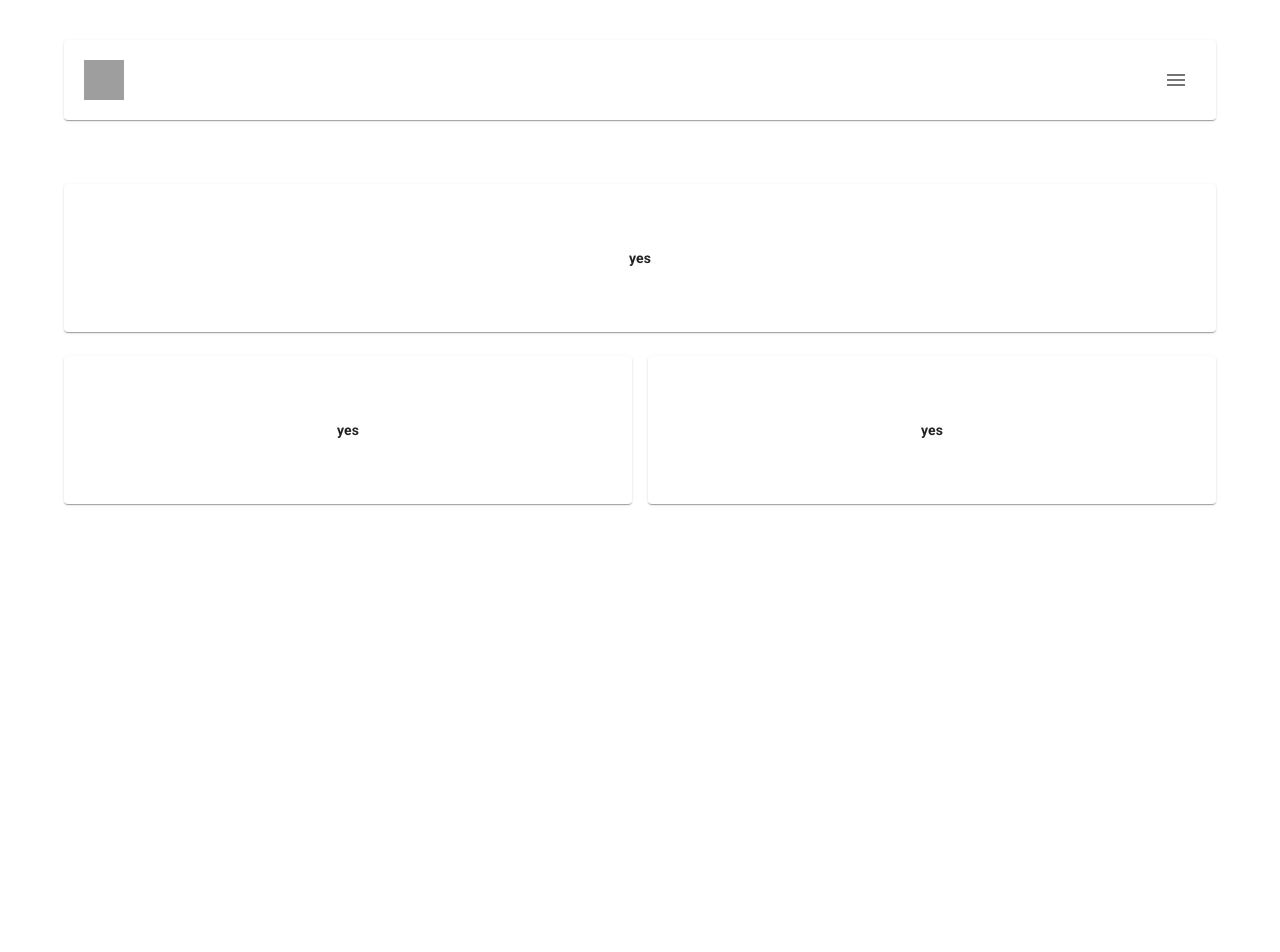
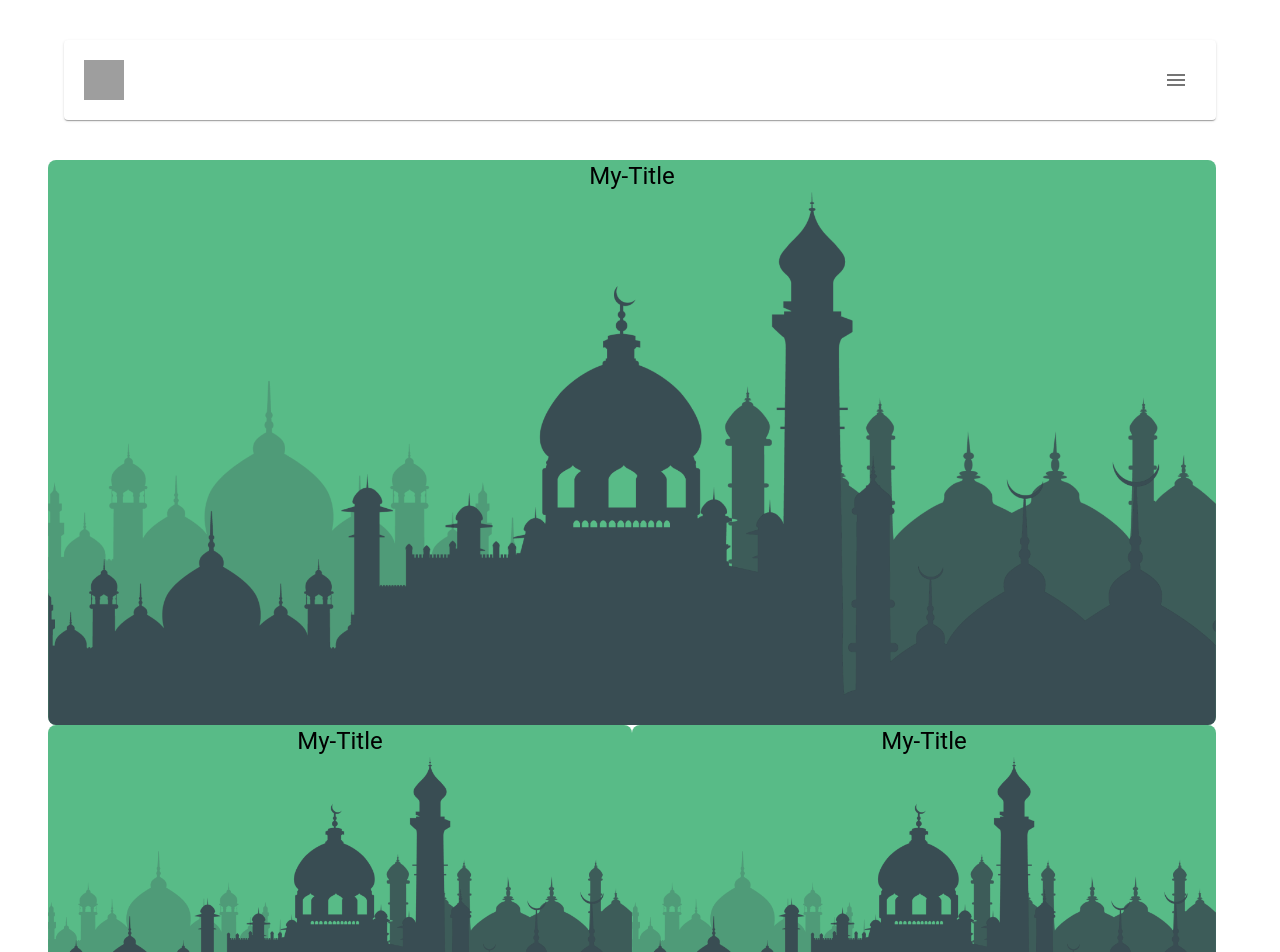
Before and after one commit to Kechenk/opoJareJS, a React (Vite) app: page /Kartu in a window 1280 px wide. Shown: the top 952 px of the page. Before the commit the page ends 800 px from the top, so only its background shows below. Built offline with nearby package versions, Linux system fonts and the light colour scheme; grey boxes are pictures that could not be loaded.

Commit message:
AAAAAAAKKHH

```diff
--- a/package.json
+++ b/package.json
@@ -12,6 +12,7 @@
   "dependencies": {
     "@emotion/react": "^11.13.0",
     "@emotion/styled": "^11.13.0",
+    "@fontsource/plus-jakarta-sans": "^5.0.21",
     "@fontsource/roboto": "^5.0.14",
     "@mui/icons-material": "^5.16.7",
     "@mui/material": "^5.16.7",
--- a/src/App.jsx
+++ b/src/App.jsx
@@ -3,21 +3,15 @@ import * as React from "react";
 import Navbar from "./components/Navbar";
 import Card from "./components/Card";
 import { Outlet } from "react-router-dom";
-import '@fontsource/roboto/300.css';
-import '@fontsource/roboto/400.css';
-import '@fontsource/roboto/500.css';
-import '@fontsource/roboto/700.css';
-
+import "@fontsource/plus-jakarta-sans";
 
 // import Router from "./main/router"
 
 function App() {
   return (
     <Container sx={{ p: 4 }}>
-      <Typography>
-        <Navbar />
-        <Outlet />
-      </Typography>
+      <Navbar />
+      <Outlet />
     </Container>
   );
 }
--- a/src/components/Card.jsx
+++ b/src/components/Card.jsx
@@ -1,4 +1,8 @@
-import { Box, Grid, Paper, Typography } from "@mui/material";
+import { Box, Grid, Paper } from "@mui/material";
+import BoxTrial from "./ui/BoxTrial";
+import { BoxSize } from "./ui/BoxSize";
+import Tombol from "./ui/Tombol";
+// import Tombol from "./ui/Tombol";
 
 
 export default function () {
@@ -10,71 +14,23 @@ export default function () {
         columnSpacing={2}
         rowSpacing={3}
       >
-        <Grid item xs={12} md={12}>
-          <Box
-            component="div"
-            height="21em"
-            maxWidth="100%"
-            bgcolor="rgb(18, 158, 84, 0.7)"
-            sx={{
-              borderRadius: 2,
-              backgroundImage: 'url("/img/bg.png")',
-              backgroundSize: "cover",
-            }}
-          >
-            <Text>
-              YEAH
-            </Text>
-          </Box>
-        </Grid>
-        <Grid item xs={6} md={6}>
-          <Box
-            component="div"
-            height="10em"
-            maxWidth="100%"
-            bgcolor="rgb(18, 158, 84, 0.7)"
-            sx={{
-              borderRadius: 2,
-              backgroundImage: 'url("/img/bg.png")',
-              backgroundSize: "cover",
-            }}
-          >
-            tes
-          </Box>
-        </Grid>
-        <Grid item xs={6} md={6}>
-          <Box
-            component="div"
-            height="10em"
-            maxWidth="100%"
-            bgcolor="rgb(18, 158, 84, 0.7)"
-            sx={{
-              borderRadius: 2,
-              backgroundImage: 'url("/img/bg.png")',
-              backgroundSize: "cover",
-            }}
-          >
-            tes
-          </Box>
-        </Grid>
 
-        <Grid item xs={6} md={6}>
-          <Box bgcolor="rgb(18, 158, 84, 0.7)" borderRadius={2}>
-            <Typography lineHeight="1em" component="span">
-              tesss
-            </Typography>
-            <Box
-              component="img"
-              src="/img/bg.png"
-              sx={{
-                width: "100%",
-                position: "relative",
-                verticalAlign: "middle",
-                borderRadius: 2,
-              }}
-            />
-          </Box>
-        </Grid>
+        {/* <BoxSize.MD />
+        <BoxSize.XS />
+        <BoxSize.XS /> */}
+
+        <BoxTrial  md={12} xs={12} height="21em">
+          <Tombol>
+            wow
+          </Tombol>
+        </BoxTrial>
+        <BoxTrial md={4} xs={4}>
+        </BoxTrial>
+        <BoxTrial md={4} xs={4} />
+        <BoxTrial md={4} xs={4}>
+        </BoxTrial>
+
+
       </Grid>
     </Box>
   );
--- a/src/components/Kartu.jsx
+++ b/src/components/Kartu.jsx
@@ -1,13 +1,5 @@
-import { Box, Paper, Grid, styled, Card } from "@mui/material";
-
-const Item = styled(Paper)(({ theme }) => ({
-  ...theme.typography.body2,
-  padding: theme.spacing(8),
-  whiteSpace: "nowrap",
-  textAlign: "center",
-  // color: "#424242",
-  fontWeight: "bold",
-}));
+import { Box, Card, Grid, Paper, Stack, Typography, withStyles } from "@mui/material";
+import BoxComponents from "./ui/BoxComponents.jsx"
 
 export default function () {
   return (
@@ -17,27 +9,71 @@ export default function () {
         container
         columnSpacing={2}
         rowSpacing={3}
+        direction="row"
       >
-        <Grid item xs={12} md={12}>
-          <Box sx={{ backgroundColor : "transparent" }}>
-            <Item>yes</Item>
+        <Grid xs={12} md={12} container>
+          <Box item container bgcolor="rgb(18, 158, 84, 0.7)" borderRadius={2}>
+            <Stack
+              sx={{
+                alignItems: "center",
+                direction: "column",
+                flexGrow: 1,
+              }}
+            >
+              <Typography variant="h5">My-Title</Typography>
+            </Stack>
+
+            <BoxComponents />
           </Box>
         </Grid>
-        <Grid item xs={6} md={6}>
-          <Item>yes</Item>
+        <Grid xs={6} md={6} container>
+          <Box item container bgcolor="rgb(18, 158, 84, 0.7)" borderRadius={2}>
+            <Stack
+              sx={{
+                alignItems: "center",
+                direction: "column",
+                flexGrow: 1,
+              }}
+            >
+              <Typography variant="h5">My-Title</Typography>
+            </Stack>
+
+            <Box
+              component="img"
+              src="/img/bg.png"
+              sx={{
+                width: "100%",
+                position: "relative",
+                verticalAlign: "middle",
+                borderRadius: 2,
+              }}
+            />
+          </Box>
         </Grid>
-        <Grid item xs={6} md={6}>
-          <Item>yes</Item>
+        <Grid xs={6} md={6} container>
+          <Box item container bgcolor="rgb(18, 158, 84, 0.7)" borderRadius={2}>
+            <Stack
+              sx={{
+                alignItems: "center",
+                direction: "column",
+                flexGrow: 1,
+              }}
+            >
+              <Typography variant="h5">My-Title</Typography>
+            </Stack>
+
+            <Box
+              component="img"
+              src="/img/bg.png"
+              sx={{
+                width: "100%",
+                position: "relative",
+                verticalAlign: "middle",
+                borderRadius: 2,
+              }}
+            />
+          </Box>
         </Grid>
-        {/* <Grid item xs={1} sm={2} md={6} lg={6}>
-            <Item>ITEM 4</Item>
-          </Grid>
-          <Grid item xs={1} sm={2} md={4} lg={4}>
-            <Item>ITEM 5</Item>
-          </Grid>
-          <Grid item xs={1} sm={2} md={2} lg={2}>
-            <Item>ITEM 6</Item>
-          </Grid> */}
       </Grid>
     </Box>
   );
--- /dev/null
+++ b/src/components/ui/BoxComponents.jsx
@@ -0,0 +1,19 @@
+import { Box } from "@mui/material";
+import React from "react";
+
+const BoxComponents = () => {
+  return (
+    <Box
+      component="img"
+      src="/img/bg.png"
+      sx={{
+        width: "100%",
+        position: "relative",
+        verticalAlign: "middle",
+        borderRadius: 2,
+      }}
+    />
+  );
+};
+
+export default BoxComponents;
--- /dev/null
+++ b/src/components/ui/BoxSize.jsx
@@ -0,0 +1,21 @@
+import { Grid } from "@mui/material";
+import React from "react";
+import BoxTrial from "./BoxTrial";
+
+const MD = () => (
+  // <Grid item xs={12} md={12}>
+    <BoxTrial>Keceng</BoxTrial>
+  // </Grid>
+);
+
+
+const XS = () => (
+  <Grid item xs={6} md={6}>
+    <BoxTrial>Keceng</BoxTrial>
+  </Grid>
+);
+
+export const BoxSize = {
+  MD,
+  XS,
+};
--- /dev/null
+++ b/src/components/ui/BoxTrial.jsx
@@ -0,0 +1,29 @@
+import { Box, Grid, Typography } from "@mui/material";
+import React from "react";
+import Tombol from "./Tombol";
+
+const BoxTrial = ({ children, xs, md, height = '10em' }) => {
+  return (
+    <Grid item xs={xs} md={md}>
+      <Box
+        bgcolor="rgb(18, 158, 84, 0.7)"
+        borderRadius={2}
+        display="flex"
+        justifyContent="center"
+        alignItems="center"
+        height={height}
+        sx={{
+          backgroundImage: 'url("/img/bg.png")',
+          backgroundSize: 'cover',
+          borderRadius: 2,
+        }}
+      >
+        <Typography variant="h3" fontWeight="bold" color="white" component="div">
+          {children}
+        </Typography>
+      </Box>
+    </Grid>
+  );
+};
+
+export default BoxTrial;
--- /dev/null
+++ b/src/components/ui/Tombol.jsx
@@ -0,0 +1,22 @@
+import { Box } from '@mui/material'
+import React from 'react'
+
+const Tombol = ({children}) => {
+  return (
+    <Box
+    component="section"
+
+    borderRadius={4}
+    display="flex"
+    justifyContent="center"
+    alignItems="center"
+    sx={{ bgcolor : "transparent",
+    borderColor : "white",
+     }}
+    >
+      {children}
+    </Box>
+  )
+}
+
+export default Tombol
--- a/src/main/router.jsx
+++ b/src/main/router.jsx
@@ -2,6 +2,7 @@ import { createBrowserRouter } from "react-router-dom";
 import App from "../App";
 import Card from "../components/Card";
 import Kartu from "../components/Kartu";
+import Playground from "../components/Playground";
 
 const router = createBrowserRouter([
   {
@@ -15,6 +16,10 @@ const router = createBrowserRouter([
       {
         path: "Kartu",
         element: <Kartu />,
+      },
+      {
+        path: "playground",
+        element: <Playground />
       }
     ],
   },
```
Also changed, not shown: src/components/Playground.jsx (added, +11 -0 lines), 1 other file (tests, documents, lock files or other folders).
